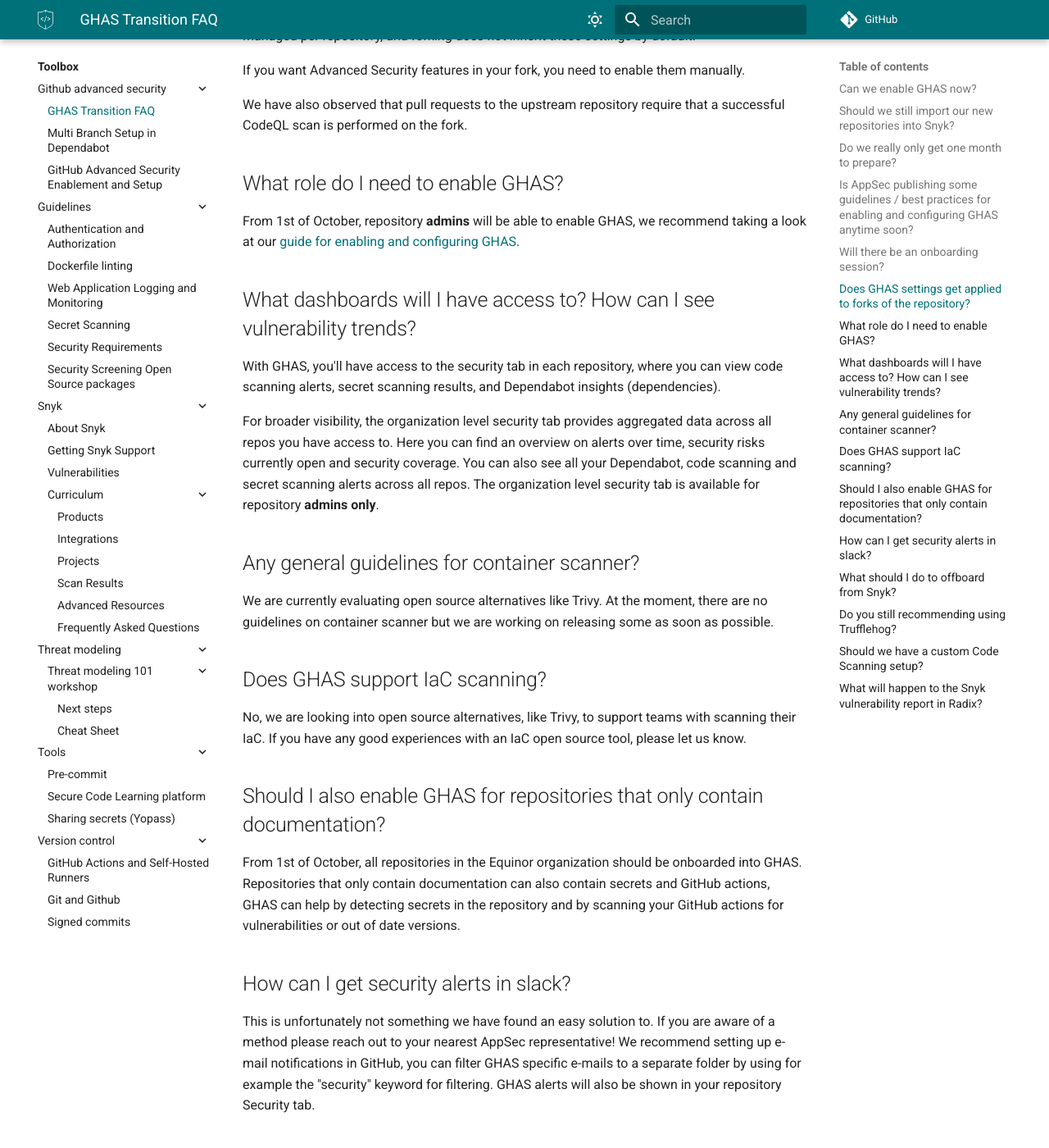
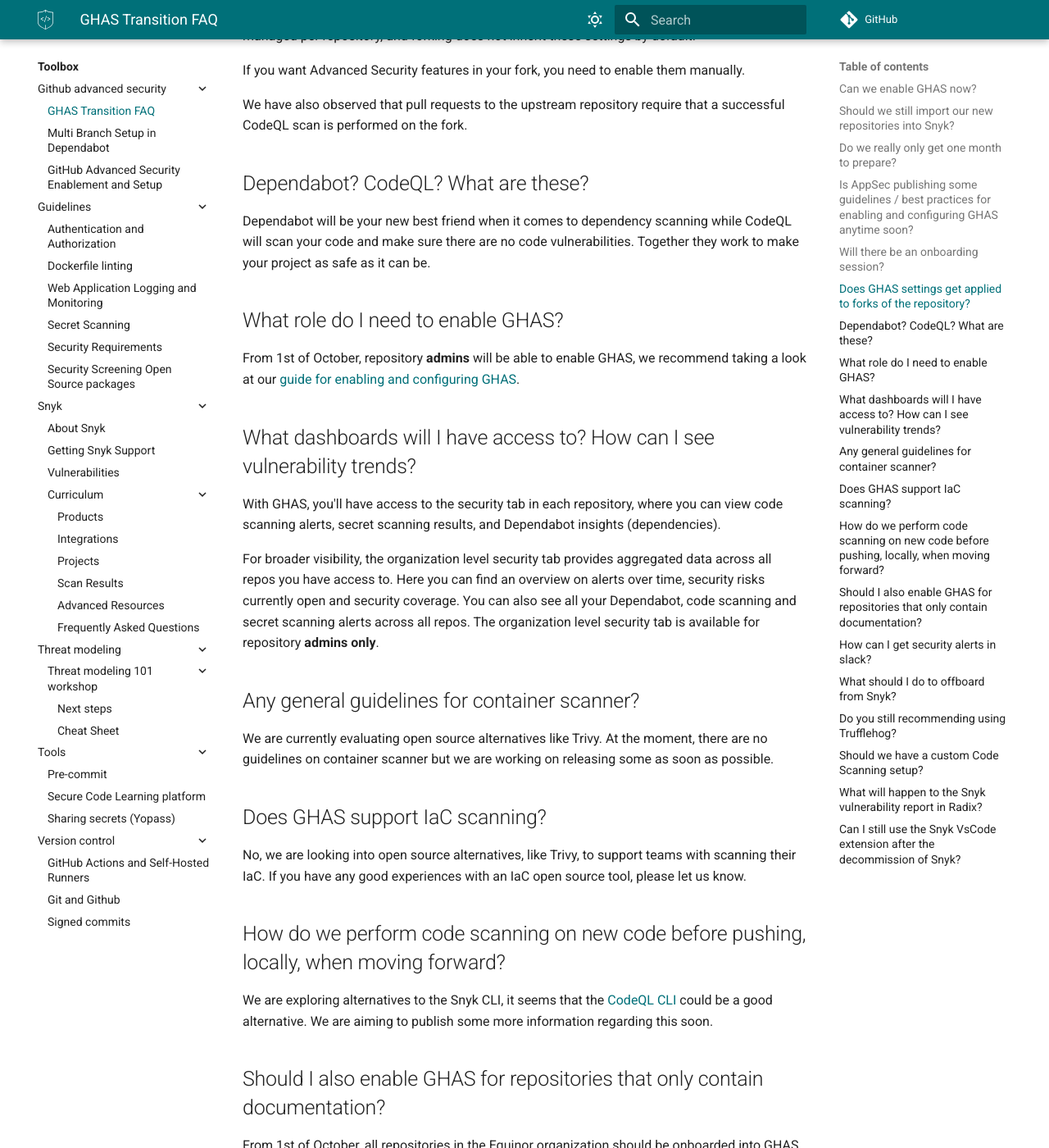
Before and after one commit to equinor/appsec, an MkDocs documentation site: the page built from docs/toolbox/github-advanced-security/faq.md, in a window 1280 px wide and 1400 px high, scrolled down 1070 px. Shown: the whole window at 82% size. Built offline with MkDocs 1.6.1 and Material for MkDocs 9.7.7, drawn with Linux system fonts in a browser that asks for light colours; some web fonts are replaced; comment, search, counter and statistics services are not loaded; some of the changed text lies outside the part shown.

Commit message:
GHAS: update faq (#209)
This PR updates the FAQ documentation for GitHub Advanced Security (GHAS) by adding new questions and answers to help users understand and transition to GHAS tools.

* Adds explanations for Dependabot and CodeQL functionality
* Provides guidance on local code scanning alternatives to Snyk CLI
* Clarifies the transition away from Snyk tools including VS Code extension

```diff
--- a/docs/toolbox/github-advanced-security/faq.md
+++ b/docs/toolbox/github-advanced-security/faq.md
@@ -31,6 +31,11 @@
 
 We have also observed that pull requests to the upstream repository require that a successful CodeQL scan is performed on the fork.
 
+## Dependabot? CodeQL? What are these?
+
+Dependabot will be your new best friend when it comes to dependency scanning while CodeQL will scan your code and make sure there are no code vulnerabilities.
+Together they work to make your project as safe as it can be.
+
 ## What role do I need to enable GHAS?
 
 From 1st of October, repository **admins** will be able to enable GHAS, we recommend taking a look at our [guide for enabling and configuring GHAS](../github-advanced-security/setup.md).
@@ -50,6 +55,10 @@
 
 No, we are looking into open source alternatives, like Trivy, to support teams with scanning their IaC.
 If you have any good experiences with an IaC open source tool, please let us know.
+
+## How do we perform code scanning on new code before pushing, locally, when moving forward?
+
+We are exploring alternatives to the Snyk CLI, it seems that the [CodeQL CLI](https://docs.github.com/en/code-security/codeql-cli/getting-started-with-the-codeql-cli/about-the-codeql-cli) could be a good alternative. We are aiming to publish some more information regarding this soon.
 
 ## Should I also enable GHAS for repositories that only contain documentation?
 
@@ -78,3 +87,7 @@
 ## What will happen to the Snyk vulnerability report in Radix?
 
 Snyk will most likely be replaced with Trivy in Radix, for more information contact the Radix team.
+
+## Can I still use the Snyk VsCode extension after the decommission of Snyk?
+
+As all the Orgs and projects currently in Snyk will be deleted, we recommend moving away from using the Snyk VsCode extension.
```
